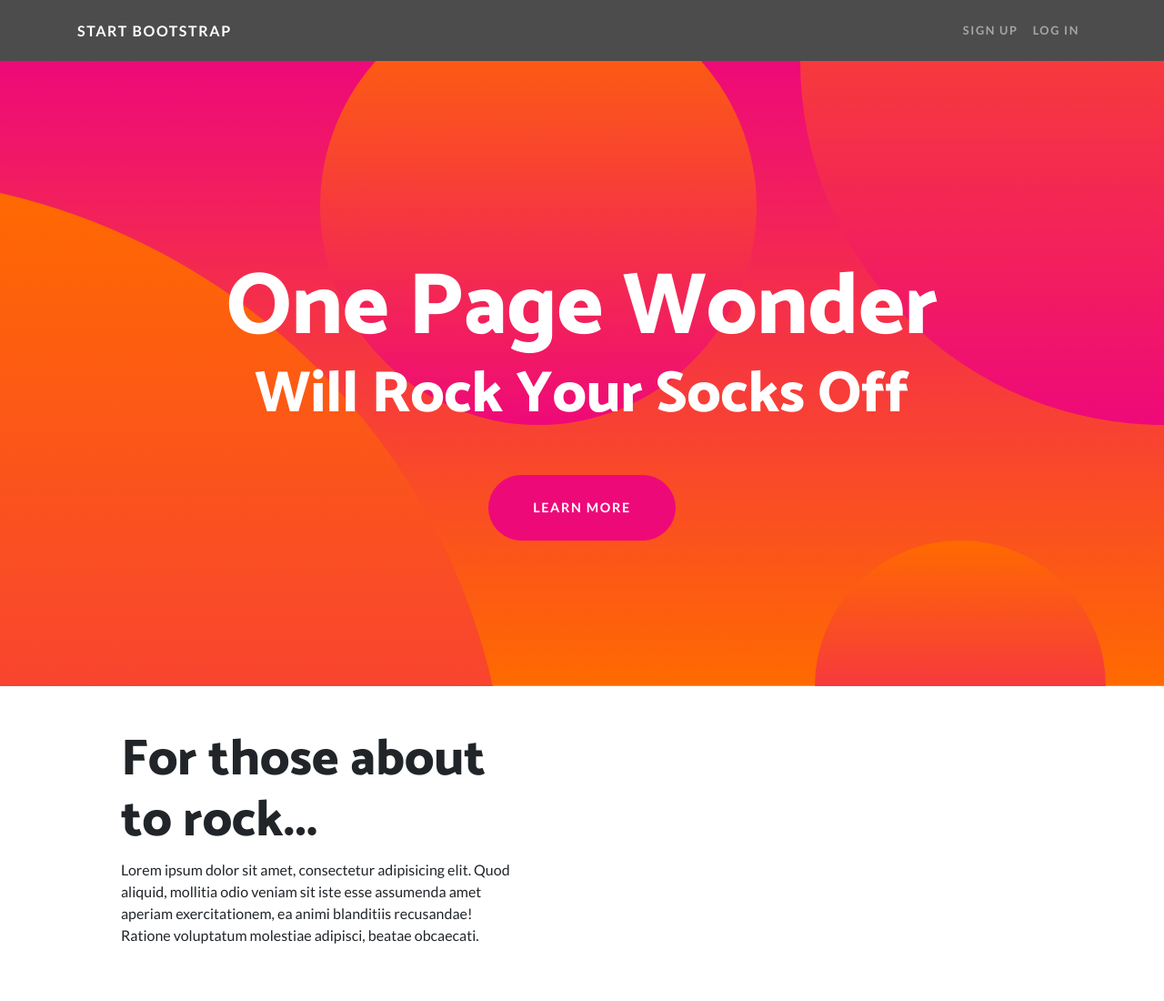
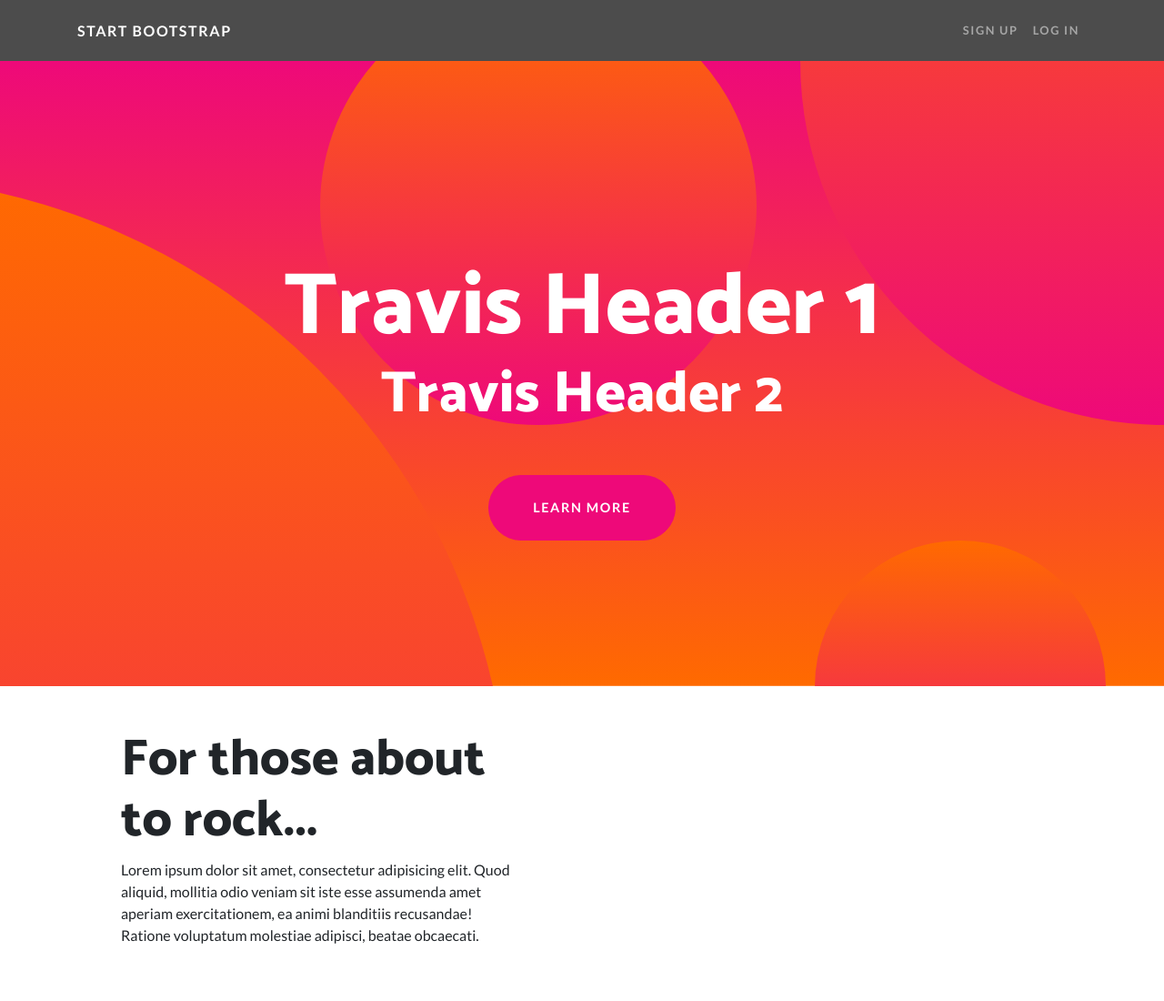
Before and after one commit to travism1212/assignment-github, a plain HTML site: page index.html in a window 1280 px wide. Shown: the top 1100 px of the page at 91% size. Drawn offline with Linux system fonts and the light colour scheme.

Commit message:
updated h1 and h2

```diff
--- a/index.html
+++ b/index.html
@@ -47,8 +47,8 @@
   <header class="masthead text-center text-white">
     <div class="masthead-content">
       <div class="container">
-        <h1 class="masthead-heading mb-0">One Page Wonder</h1>
-        <h2 class="masthead-subheading mb-0">Will Rock Your Socks Off</h2>
+        <h1 class="masthead-heading mb-0">Travis Header 1</h1>
+        <h2 class="masthead-subheading mb-0">Travis Header 2</h2>
         <a href="#" class="btn btn-primary btn-xl rounded-pill mt-5">Learn More</a>
       </div>
     </div>
```
